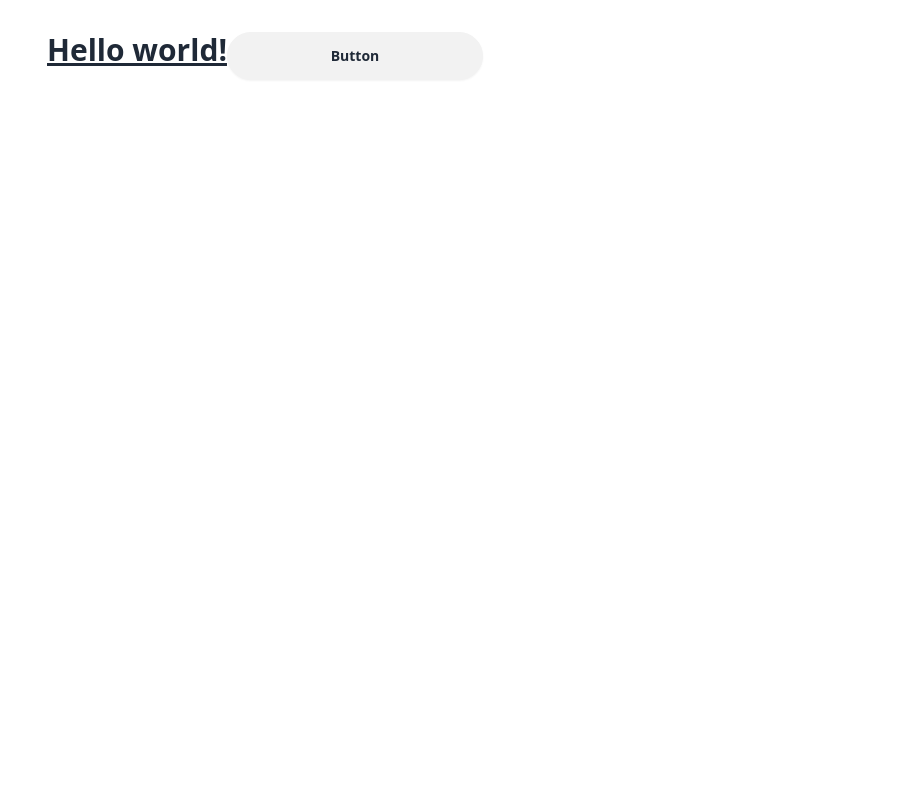
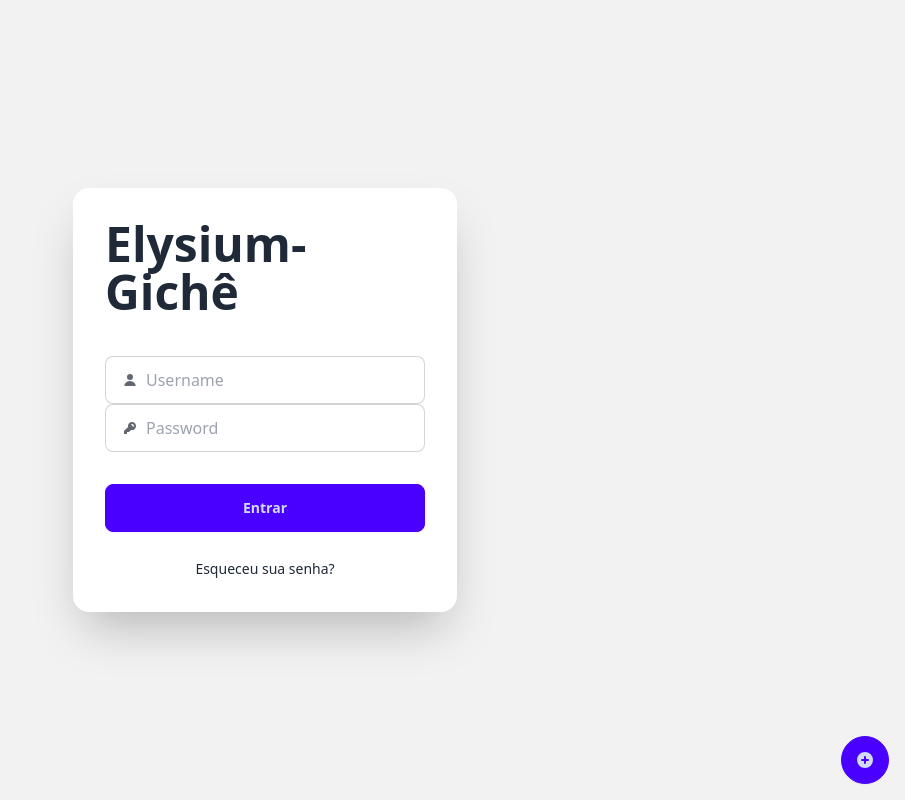
Before and after one commit to therapies-love-kids/modulo-avaliacao, a React (Vite) app: page / in a window 1280 px wide. Shown: the whole page, without its empty margins (375-1280 px from the left). Built offline with nearby package versions, Linux system fonts and the light colour scheme.

Commit message:
ADD: 'App.tsx'

```diff
--- a/package.json
+++ b/package.json
@@ -10,7 +10,11 @@
     "preview": "vite preview"
   },
   "dependencies": {
+    "cally": "^0.7.2",
+    "pikaday": "^1.8.2",
     "react": "^18.3.1",
+    "react-calendar": "^5.1.0",
+    "react-day-picker": "^9.5.1",
     "react-dom": "^18.3.1"
   },
   "devDependencies": {
--- a/src/App.tsx
+++ b/src/App.tsx
@@ -1,19 +1,82 @@
-import { useState } from 'react'
-import reactLogo from './assets/react.svg'
-import viteLogo from '/vite.svg'
-import './App.css'
+import React, { useState } from "react";
 
 function App() {
-  const [count, setCount] = useState(0)
+  const [username, setUsername] = useState("");
+  const [password, setPassword] = useState("");
+
+  const handleSubmit = (e) => {
+    e.preventDefault();
+    // Aqui você pode adicionar a lógica de autenticação
+    console.log("Usuário:", username);
+    console.log("Senha:", password);
+  };
 
   return (
-    <div>
-    <h1 className="text-3xl font-bold underline">
-    Hello world!
-    <button className="btn w-64 rounded-full">Button</button>
-  </h1>
-  </div>
-  )
+    <div className="hero min-h-screen bg-base-200">
+      <div className="hero-content flex-col lg:flex-row-reverse">
+        <div className="card flex-shrink-0 w-full max-w-sm shadow-2xl bg-base-100">
+          <div className="card-body">
+            <h2 className="text-5xl font-bold">Elysium-Gichê</h2>
+            <br />
+            <div className="form-control">
+              <label className="input input-bordered flex items-center gap-2">
+                <svg
+                  xmlns="http://www.w3.org/2000/svg"
+                  viewBox="0 0 16 16"
+                  fill="currentColor"
+                  className="h-4 w-4 opacity-70"
+                >
+                  <path d="M8 8a3 3 0 1 0 0-6 3 3 0 0 0 0 6ZM12.735 14c.618 0 1.093-.561.872-1.139a6.002 6.002 0 0 0-11.215 0c-.22.578.254 1.139.872 1.139h9.47Z" />
+                </svg>
+                <input type="text" className="grow" placeholder="Username" />
+              </label>
+              <label className="input input-bordered flex items-center gap-2">
+                <svg
+                  xmlns="http://www.w3.org/2000/svg"
+                  viewBox="0 0 16 16"
+                  fill="currentColor"
+                  className="h-4 w-4 opacity-70"
+                >
+                  <path
+                    fillRule="evenodd"
+                    d="M14 6a4 4 0 0 1-4.899 3.899l-1.955 1.955a.5.5 0 0 1-.353.146H5v1.5a.5.5 0 0 1-.5.5h-2a.5.5 0 0 1-.5-.5v-2.293a.5.5 0 0 1 .146-.353l3.955-3.955A4 4 0 1 1 14 6Zm-4-2a.75.75 0 0 0 0 1.5.5.5 0 0 1 .5.5.75.75 0 0 0 1.5 0 2 2 0 0 0-2-2Z"
+                    clipRule="evenodd"
+                  />
+                </svg>
+                <input type="password" className="grow" placeholder="Password" />
+              </label>
+            </div>
+            <div className="form-control mt-6">
+              <button className="btn btn-primary" onClick={handleSubmit}>
+                Entrar
+              </button>
+            </div>
+            <div className="text-center mt-4">
+              <a href="#" className="text-sm">
+                Esqueceu sua senha?
+              </a>
+            </div>
+          </div>
+        </div>
+        <div className="fixed bottom-0 right-0 mb-4 mr-4">
+          <button className="btn btn-primary btn-circle">
+            <svg
+              xmlns="http://www.w3.org/2000/svg"
+              viewBox="0 0 20 20"
+              fill="currentColor"
+              className="h-5 w-5"
+            >
+              <path
+                fillRule="evenodd"
+                d="M10 18a8 8 0 100-16 8 8 0 000 16zm1-11a1 1 0 10-2 0v2H7a1 1 0 100 2h2v2a1 1 0 102 0v-2h2a1 1 0 100-2h-2V7z"
+                clipRule="evenodd"
+              />
+            </svg>
+          </button>
+        </div>
+      </div>
+    </div>
+  );
 }
 
-export default App
+export default App;
```
Also changed, not shown: 1 other file (tests, documents, lock files or other folders).
